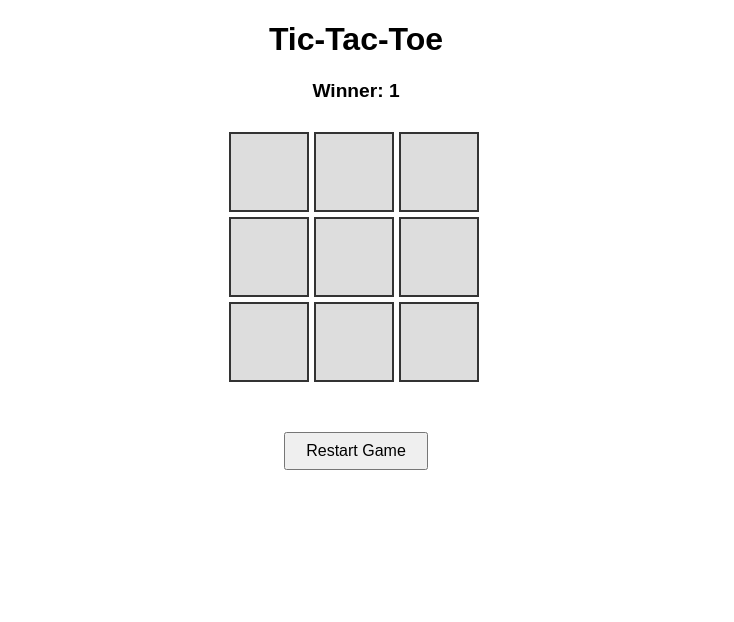
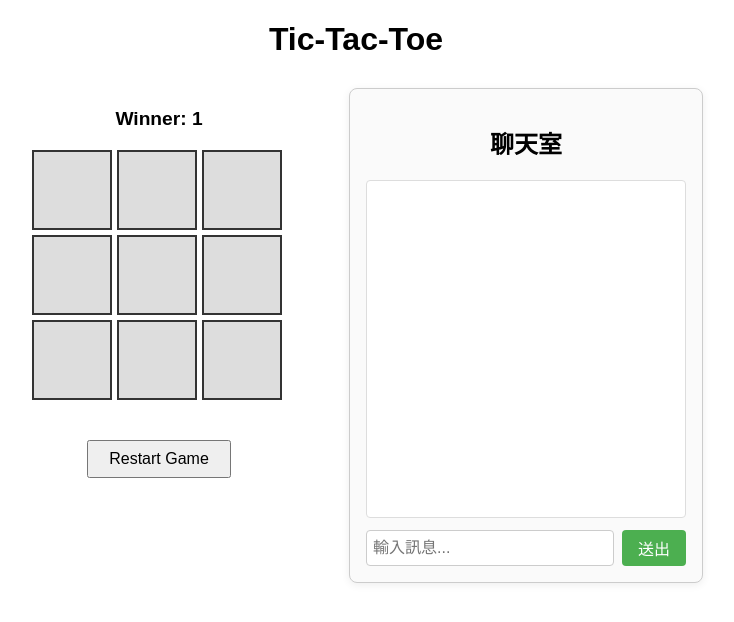
Before and after one commit to jamieyu0914/tic-tac-toe, a Flask app: page /game in a window 1280 px wide. Shown: the top 622 px of the page, without its empty margins (284-1018 px from the left). Run offline with Flask 3, Linux system fonts and the light colour scheme; the visitor is signed in with stand-in values (Sample User, id 1); some libraries are stand-ins or nearby versions.

Commit message:
feat: #1219 加入聊天室

```diff
--- a/app.py
+++ b/app.py
@@ -1,11 +1,15 @@
+from flask import Flask, render_template, request, redirect, url_for, session
+from flask_socketio import SocketIO
 
-from flask import Flask, render_template, request, redirect, url_for, session
 from tic_tac_toe import check_winner
+from chatroom import register_chat_events
 
 # Create an instance of the Flask class
 
 app = Flask(__name__)
 app.secret_key = 'tic-tac-toe-login-secret'
+socketio = SocketIO(app)
+register_chat_events(socketio)
 
 
 # 登入頁
@@ -71,6 +75,9 @@ def logout():
     session.pop('user', None)
     return redirect(url_for('login'))
 
+
+## 聊天室事件已移至 chat_events.py
+
 # Run the app (optional, for running directly)
 if __name__ == '__main__':
-    app.run(debug=True) # debug=True for auto-reloading
+    socketio.run(app, debug=True)
--- a/templates/index.html
+++ b/templates/index.html
@@ -5,15 +5,25 @@
     <title>Tic-Tac-Toe</title>
     <style>
         body { font-family: Arial, sans-serif; text-align: center; }
-        .board { display: grid; grid-template-columns: repeat(3, 80px); grid-gap: 5px; margin: 30px auto; width: 255px; }
+        .container { display: flex; justify-content: center; align-items: flex-start; margin-top: 30px; }
+        .game-area { flex: 0 0 300px; }
+        .board { display: grid; grid-template-columns: repeat(3, 80px); grid-gap: 5px; margin: 0 auto 20px auto; width: 255px; }
         .cell { width: 80px; height: 80px; font-size: 2.5em; cursor: pointer; background: #f0f0f0; border: 2px solid #333; }
         .cell:disabled { background: #ddd; cursor: not-allowed; }
         .info { margin: 20px; font-size: 1.2em; }
         .reset-btn { margin-top: 20px; padding: 8px 20px; font-size: 1em; }
+        .chatroom { flex: 0 0 320px; margin-left: 40px; background: #fafafa; border: 1px solid #ccc; border-radius: 8px; padding: 16px; box-shadow: 0 2px 8px #eee; }
+        .chat-messages { height: 320px; overflow-y: auto; border: 1px solid #ddd; background: #fff; padding: 8px; margin-bottom: 12px; border-radius: 4px; text-align: left; }
+        .chat-input-area { display: flex; }
+        .chat-input { flex: 1; padding: 6px; font-size: 1em; border-radius: 4px; border: 1px solid #ccc; }
+        .chat-send { margin-left: 8px; padding: 6px 16px; font-size: 1em; border-radius: 4px; border: none; background: #4caf50; color: #fff; cursor: pointer; }
+        .chat-send:disabled { background: #aaa; cursor: not-allowed; }
     </style>
 </head>
 <body>
     <h1>Tic-Tac-Toe</h1>
+    <div class="container">
+        <div class="game-area">
             <div class="info">
                 {% if winner %}
                     {% if winner == 'Draw' %}
@@ -37,5 +47,47 @@
             <form action="{{ url_for('reset') }}" method="get">
                 <button class="reset-btn" type="submit">Restart Game</button>
             </form>
+        </div>
+        <div class="chatroom">
+            <h2>聊天室</h2>
+            <div id="chat-messages" class="chat-messages"></div>
+            <div class="chat-input-area">
+                <input id="chat-input" class="chat-input" type="text" placeholder="輸入訊息..." autocomplete="off" />
+                <button id="chat-send" class="chat-send">送出</button>
+            </div>
+        </div>
+    </div>
+    <script src="https://cdn.socket.io/4.7.5/socket.io.min.js"></script>
+    <script>
+        const socket = io();
+        const chatMessages = document.getElementById('chat-messages');
+        const chatInput = document.getElementById('chat-input');
+        const chatSend = document.getElementById('chat-send');
+
+        function appendMessage(msg) {
+            const div = document.createElement('div');
+            div.textContent = msg;
+            chatMessages.appendChild(div);
+            chatMessages.scrollTop = chatMessages.scrollHeight;
+        }
+
+        chatSend.onclick = function(e) {
+            e.preventDefault();
+            const msg = chatInput.value.trim();
+            if (msg) {
+                socket.emit('chat message', msg);
+                chatInput.value = '';
+            }
+        };
+        chatInput.addEventListener('keydown', function(e) {
+            if (e.key === 'Enter') {
+                chatSend.click();
+            }
+        });
+
+        socket.on('chat message', function(msg) {
+            appendMessage(msg);
+        });
+    </script>
 </body>
 </html>
```
Also changed, not shown: chatroom.py (added, +8 -0 lines). Lines whose indentation alone changed are shown as unchanged.
